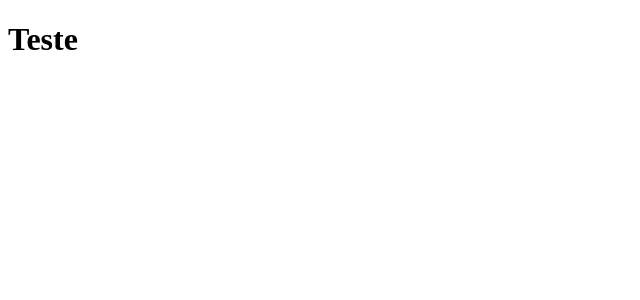
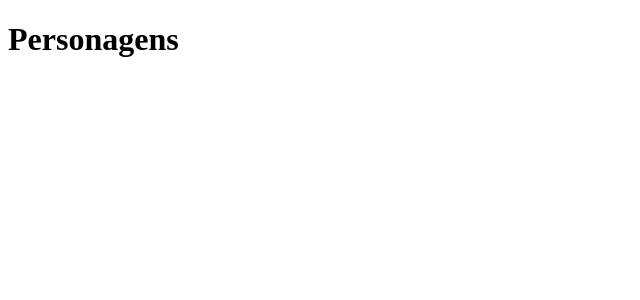
Before and after one commit to Gahh-gon/Oneshot, a React (Vite) app: page /characters in a window 1280 px wide. Shown: the top 300 px of the page, without its empty margins (0-640 px from the left). Built offline with nearby package versions, Linux system fonts and the light colour scheme.

Commit message:
configurando e criando rotas url

```diff
--- /dev/null
+++ b/src/errorPage.tsx
@@ -0,0 +1,11 @@
+export default function ErrorPage() {
+
+
+  return (
+    <div id="error-page">
+      <h1>Oops!</h1>
+      <p>Sorry, an unexpected error has occurred.
+      </p>
+    </div>
+  );
+}
--- a/src/main.tsx
+++ b/src/main.tsx
@@ -1,10 +1,23 @@
 import React from 'react'
 import ReactDOM from 'react-dom/client'
+import { BrowserRouter, Routes, Route} from 'react-router-dom'
 import {Home} from './pages/Home'
-import './styles/global.css'
+import { Personagens } from './pages/Personagens'
+ import './styles/global.css'
+import ErrorPage from './errorPage'
+
+
 
 ReactDOM.createRoot(document.getElementById('root')!).render(
   <React.StrictMode>
-    <Home/>
-  </React.StrictMode>,
+
+      <BrowserRouter>
+      <Routes>
+      <Route path='/'element={<Home/>} />
+      <Route path='/characters'element={<Personagens/>}/>
+      <Route path="*" element={<ErrorPage />} />
+      </Routes>
+      </BrowserRouter>
+
+  </React.StrictMode>
 )
--- a/src/pages/Home/index.tsx
+++ b/src/pages/Home/index.tsx
@@ -5,7 +5,7 @@ export function Home() {
 
   return (
     <main>
-    <h1>Teste</h1>
+    <h1>Home</h1>
     </main>
 
   )
--- /dev/null
+++ b/src/pages/Personagens/index.tsx
@@ -0,0 +1,9 @@
+export function Personagens(){
+    return(
+        <>
+        <h1>Personagens</h1>
+        </>
+    )
+
+
+}
```
